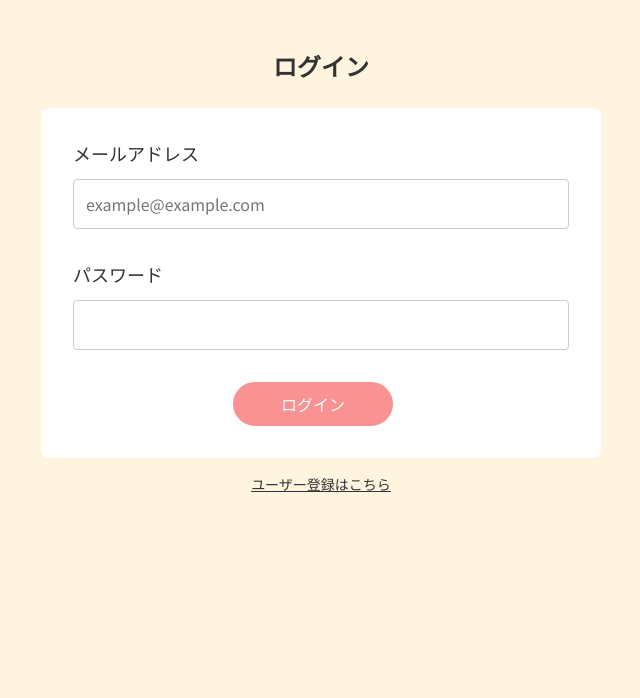
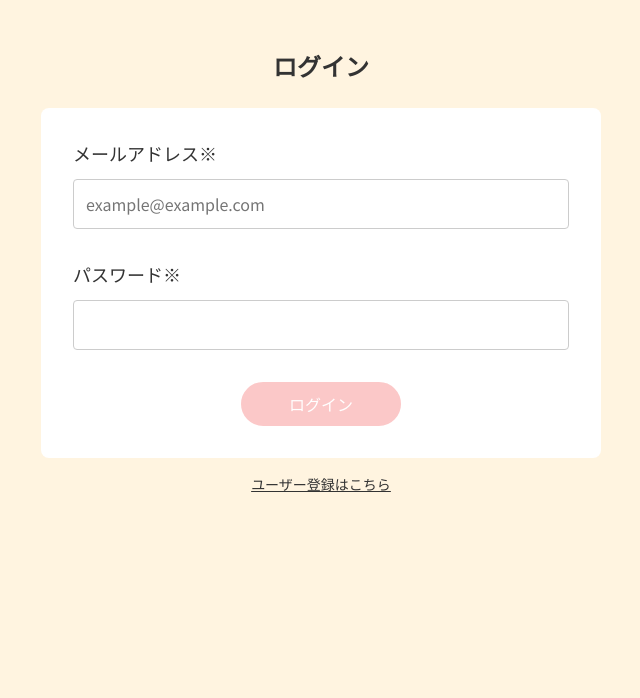
Before and after one commit to posipan/php-blog, a PHP site: page /login in a window 1280 px wide. Shown: the part 50-748 px from the top of the page, without its empty margins (319-959 px from the left). Run offline with PHP 8.4, Linux system fonts and the light colour scheme; some libraries are stand-ins or nearby versions.

Commit message:
フォームのフロントエンドバリデーションの実装

```diff
--- a/html/assets/css/style.css
+++ b/html/assets/css/style.css
@@ -419,6 +419,11 @@ textarea {
   cursor: pointer;
   transition: 0.2s ease all;
   text-align: center;
+  margin: 0 0.8rem;
+}
+.btn:disabled {
+  opacity: 0.5;
+  pointer-events: none;
 }
 .btn--accent {
   border-color: #F99292;
@@ -426,7 +431,7 @@ textarea {
   color: #FFFFFF !important;
 }
 .btn--accent:hover {
-  background: transparent;
+  background: transparent !important;
   color: #F99292 !important;
 }
 .btn--secondary {
@@ -617,9 +622,6 @@ textarea {
   display: flex;
   flex-direction: row-reverse;
   justify-content: center;
-}
-.form__btn .btn:last-child {
-  margin-right: 1.6rem;
 }
 .form__preview {
   position: relative;
@@ -827,7 +829,6 @@ textarea {
   color: #FFFFFF;
   padding: 4px 0.8rem;
   font-size: 1.2rem;
-  border-bottom-right-radius: 4px;
 }
 .post-item__status--publish {
   background: #F99292;
--- a/html/assets/sass/common/_form.scss
+++ b/html/assets/sass/common/_form.scss
@@ -104,9 +104,9 @@
     justify-content: center;
 
     .btn {
-      &:last-child {
-        margin-right: 1.6rem;
-      }
+      // &:last-child {
+      //   margin-right: 1.6rem;
+      // }
     }
   }
 
--- a/html/assets/sass/common/_parts.scss
+++ b/html/assets/sass/common/_parts.scss
@@ -15,6 +15,12 @@
   cursor: pointer;
   transition: 0.2s ease all;
   text-align: center;
+  margin: 0 0.8rem;
+
+  &:disabled {
+    opacity: 0.5;
+    pointer-events: none;
+  }
 
   &--accent {
     border-color: $accent-color;
@@ -22,7 +28,7 @@
     color: $white  !important;
 
     &:hover {
-      background: transparent;
+      background: transparent !important;
       color: $accent-color  !important;
     }
   }
--- a/html/assets/sass/common/_post.scss
+++ b/html/assets/sass/common/_post.scss
@@ -94,7 +94,6 @@
     color: $white;
     padding: 4px 0.8rem;
     font-size: 1.2rem;
-    border-bottom-right-radius: 4px;
 
     &--publish {
       background: $accent-color;
--- a/html/config.php
+++ b/html/config.php
@@ -33,7 +33,7 @@ define('GO_HOME', 'home');
 define('GO_REFERER', 'referer');
 
 /** @var int 1ページあたりの記事の表示数 */
-define('MAX_VIEW', 3);
+define('MAX_VIEW', 9);
 
 /** @var bool デバッグメッセージの表示 */
 define('DEBUG', true);
--- a/html/views/login.php
+++ b/html/views/login.php
@@ -23,18 +23,20 @@ function index(): void
   <h1 class="page-title">ログイン</h1>
 
   <div class="register auth">
-    <form action="<?php echo CURRENT_URI; ?>" method="POST" class="form box">
+    <form action="<?php echo CURRENT_URI; ?>" method="POST" class="form box form--validate" novalidate>
       <div class="form__control">
-        <p class="form__label">メールアドレス</p>
+        <p class="form__label">メールアドレス<span class="required">※</span></p>
         <div class="form__content">
-          <input type="email" name="email" placeholder="example@example.com" />
+          <input type="email" name="email" placeholder="example@example.com" class="validate validate--email" required pattern="^[a-zA-Z0-9.!#$&'*+/=?^_`{|}~-]+@[a-zA-Z0-9](?:[a-zA-Z0-9-]{0,61}[a-zA-Z0-9])?(?:\.[a-zA-Z0-9](?:[a-zA-Z0-9-]{0,61}[a-zA-Z0-9])?)+$" />
+          <p class="form__error"></p>
         </div>
       </div>
 
       <div class="form__control">
-        <p class="form__label">パスワード</p>
+        <p class="form__label">パスワード<span class="required">※</span></p>
         <div class="form__content">
-          <input type="password" name="password" />
+          <input type="password" name="password" class="validate validate--password" required minlength="8" pattern="[a-zA-Z0-9]+" />
+          <p class="form__error"></p>
         </div>
       </div>
 
--- a/html/views/mypage/info/edit.php
+++ b/html/views/mypage/info/edit.php
@@ -24,34 +24,38 @@ function index($user): void
 
   <h1 class="page-title">ユーザー情報の編集</h1>
 
-  <form action="<?php echo CURRENT_URI; ?>" method="POST" class="form box">
+  <form action="<?php echo CURRENT_URI; ?>" method="POST" class="form box form--validate">
     <input type="hidden" name="id" value="<?php echo $user->id; ?>">
 
     <div class="form__control">
-      <p class="form__label">ユーザー名</p>
-      <p class="form__content">
-        <input type="text" name="name" value="<?php echo $user->name; ?>" />
-      </p>
-    </div>
-
-    <div class="form__control">
-      <p class="form__label">メールアドレス</p>
-      <p class="form__content">
-        <input type="email" name="email" value="<?php echo $user->email; ?>" />
-      </p>
-    </div>
-
-    <div class="form__control">
-      <p class="form__label">パスワード</p>
+      <p class="form__label">ユーザー名<span class="required">※</span></p>
       <div class="form__content">
-        <input type="password" name="password" value="" />
+        <input type="text" name="name" value="<?php echo $user->name; ?>" class="validate" required minlength="1" maxlength="15" />
+        <p class="form__error"></p>
       </div>
     </div>
 
     <div class="form__control">
-      <p class="form__label">パスワードの確認</p>
+      <p class="form__label">メールアドレス<span class="required">※</span></p>
       <div class="form__content">
-        <input type="password" name="password-confirm" value="" />
+        <input type="email" name="email" value="<?php echo $user->email; ?>" class="validate validate--email" required pattern="^[a-zA-Z0-9.!#$&'*+/=?^_`{|}~-]+@[a-zA-Z0-9](?:[a-zA-Z0-9-]{0,61}[a-zA-Z0-9])?(?:\.[a-zA-Z0-9](?:[a-zA-Z0-9-]{0,61}[a-zA-Z0-9])?)+$" />
+        <p class="form__error"></p>
+      </div>
+    </div>
+
+    <div class="form__control">
+      <p class="form__label">パスワード<span class="required">※</span></p>
+      <div class="form__content">
+        <input type="password" name="password" value="" class="validate validate--password" required minlength="8" pattern="[a-zA-Z0-9]+" />
+        <p class="form__error"></p>
+      </div>
+    </div>
+
+    <div class="form__control">
+      <p class="form__label">パスワードの確認<span class="required">※</span></p>
+      <div class="form__content">
+        <input type="password" name="password-confirm" value="" class="validate validate--password-confirm" required />
+        <p class="form__error"></p>
       </div>
     </div>
 
--- a/html/views/mypage/post/create.php
+++ b/html/views/mypage/post/create.php
@@ -26,12 +26,13 @@ function index(array|object|false $post): void
   <h1 class="page-title">記事を作成する</h1>
 
   <div class="post box box--post">
-    <form action="<?php echo CURRENT_URI; ?>" method="POST" enctype="multipart/form-data" class="form form--post" id="form--post">
+    <form action="<?php echo CURRENT_URI; ?>" method="POST" enctype="multipart/form-data" class="form form--post form--validate" id="form--post">
       <div class="form__control">
-        <p class="form__label">タイトル</p>
-        <p class="form__content">
-          <input type="text" name="title" value="<?php echo $post->title; ?>" placeholder="ブログタイトル" />
-        </p>
+        <p class="form__label">タイトル<span class="required">※</span></p>
+        <div class="form__content">
+          <input type="text" name="title" value="<?php echo $post->title; ?>" placeholder="ブログタイトル" class="validate" maxlength="80" required />
+          <p class="form__error"></p>
+        </div>
       </div>
 
       <div class="form__control">
@@ -79,20 +80,21 @@ function index(array|object|false $post): void
       </div>
 
       <div class="form__control">
-        <p class="form__label">本文</p>
-        <p class="form__content">
-          <textarea name="content" rows="20"><?php echo $post->content; ?></textarea>
-        </p>
+        <p class="form__label">本文<span class="required">※</span></p>
+        <div class="form__content">
+          <textarea name="content" rows="20" class="validate" required><?php echo $post->content; ?></textarea>
+          <p class="form__error"></p>
+        </div>
       </div>
 
       <div class="form__control">
-        <p class="form__label">ステータス</p>
-        <p class="form__content form__select">
+        <p class="form__label">ステータス<span class="required">※</span></p>
+        <div class="form__content form__select">
           <select name="status">
             <option value="1" <?php echo $post->status ? 'selected': ''; ?>>公開</option>
             <option value="0" <?php echo $post->status ? '': 'selected'; ?>>下書き</option>
           </select>
-        </p>
+        </div>
       </div>
 
       <div class="form__btn">
--- a/html/views/mypage/post/edit.php
+++ b/html/views/mypage/post/edit.php
@@ -27,14 +27,15 @@ function index(array|object|false $post): void
   <h1 class="page-title">記事を編集する</h1>
 
   <div class="box box--post">
-    <form action="<?php echo CURRENT_URI; ?>" method="POST" enctype="multipart/form-data" class="form form--post" id="form--post">
+    <form action="<?php echo CURRENT_URI; ?>" method="POST" enctype="multipart/form-data" class="form form--post form--validate" id="form--post">
       <input type="hidden" name="id" value="<?php echo $post->id; ?>">
 
       <div class="form__control">
-        <p class="form__label">タイトル</p>
-        <p class="form__content">
-          <input type="text" name="title" value="<?php echo $post->title; ?>" placeholder="ブログタイトル" />
-        </p>
+        <p class="form__label">タイトル<span class="required">※</span></p>
+        <div class="form__content">
+          <input type="text" name="title" value="<?php echo $post->title; ?>" placeholder="ブログタイトル" class="validate" maxlength="80" required />
+          <p class="form__error"></p>
+        </div>
       </div>
 
       <div class="form__control">
@@ -82,14 +83,15 @@ function index(array|object|false $post): void
       </div>
 
       <div class="form__control">
-        <p class="form__label">本文</p>
-        <p class="form__content">
-          <textarea name="content" rows="20"><?php echo $post->content; ?></textarea>
-        </p>
+        <p class="form__label">本文<span class="required">※</span></p>
+        <div class="form__content">
+          <textarea name="content" rows="20" class="validate" required><?php echo $post->content; ?></textarea>
+          <p class="form__error"></p>
+        </div>
       </div>
 
       <div class="form__control">
-        <p class="form__label">ステータス</p>
+        <p class="form__label">ステータス<span class="required">※</span></p>
         <p class="form__content form__select">
           <select name="status">
             <option value="1" <?php echo $post->status ? 'selected': ''; ?>>公開</option>
--- a/html/views/register.php
+++ b/html/views/register.php
@@ -22,34 +22,37 @@ function index(): void
   <h1 class="page-title">ユーザー登録</h1>
 
   <div class="register auth">
-    <form action="<?php echo CURRENT_URI; ?>" method="POST" class="form box">
+    <form action="<?php echo CURRENT_URI; ?>" method="POST" class="form box form--validate" novalidate>
       <div class="form__control">
-        <p class="form__label">ユーザー名</p>
+        <p class="form__label">ユーザー名<span class="required">※</span></p>
         <div class="form__content">
-          <input type="text" name="name" placeholder="Posipan" />
+          <input type="text" name="name" placeholder="Posipan" class="validate" required minlength="1" maxlength="15" />
+          <p class="form__error"></p>
         </div>
       </div>
 
       <div class="form__control">
-        <p class="form__label">メールアドレス</p>
+        <p class="form__label">メールアドレス<span class="required">※</span></p>
         <div class="form__content">
-          <input type="email" name="email" placeholder="example@example.com" />
+          <input type="email" name="email" placeholder="example@example.com" class="validate validate--email" required pattern="^[a-zA-Z0-9.!#$&'*+/=?^_`{|}~-]+@[a-zA-Z0-9](?:[a-zA-Z0-9-]{0,61}[a-zA-Z0-9])?(?:\.[a-zA-Z0-9](?:[a-zA-Z0-9-]{0,61}[a-zA-Z0-9])?)+$" />
+          <p class="form__error"></p>
         </div>
       </div>
 
       <div class="form__control">
-        <p class="form__label">パスワード</p>
+        <p class="form__label">パスワード<span class="required">※</span></p>
         <div class="form__content">
-          <input type="password" name="password" />
+          <input type="password" name="password" class="validate validate--password" required minlength="8" pattern="[a-zA-Z0-9]+" />
+          <p class="form__error"></p>
         </div>
       </div>
 
       <div class="form__control">
-        <label for="password-confirm" class="form__label">パスワード確認</label>
+        <p class="form__label">パスワード確認<span class="required">※</span></p>
         <div class="form__content">
-          <input type="password" name="password-confirm" id="password-confirm" />
+          <input type="password" name="password-confirm" class="validate validate--password-confirm" />
+          <p class="form__error"></p>
         </div>
-        <!-- <p class="form__error">パスワードは8文字以上入力してください。</p> -->
       </div>
 
       <div class="form__btn">
```
Also changed, not shown: html/assets/js/script.js (+93 -25 lines), 1 other file.
